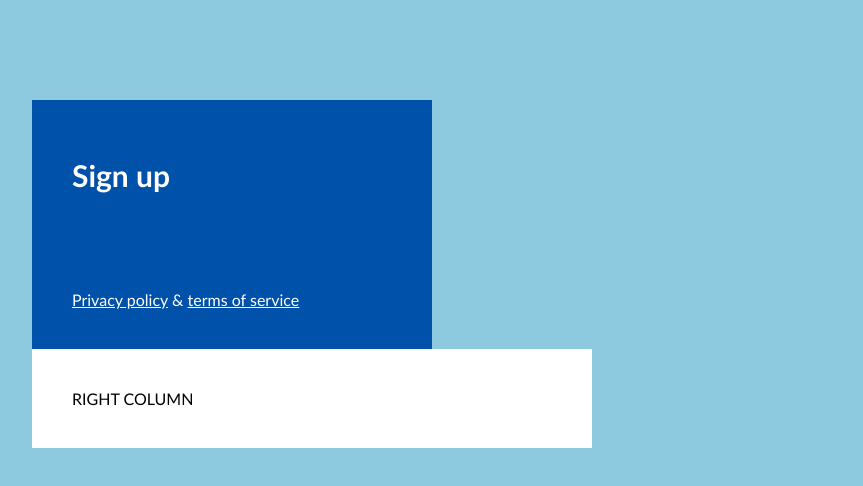
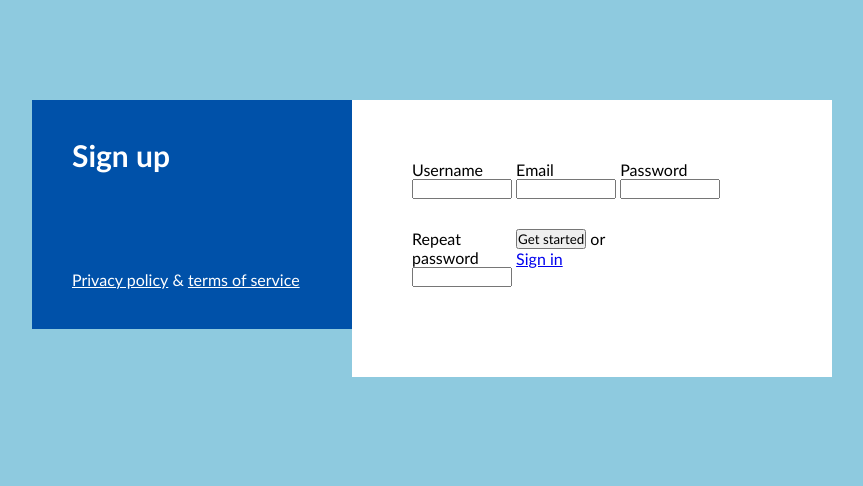
Before and after one commit to baekarolina/3-auth, a plain HTML site: page index.html in a window 1280 px wide. Shown: the whole page, without its empty margins (208-1071 px from the left). Drawn offline with Linux system fonts and the light colour scheme.

Commit message:
Initial form HTML #4

```diff
--- a/css/main.css
+++ b/css/main.css
@@ -1,5 +1,5 @@
 body,
-body > * {
+body * {
     box-sizing: border-box;
     margin: 0;
     padding: 0;
@@ -28,6 +28,8 @@ body {
 }
 
 .main-title {
+    display: inline-block;
+    width: 100%;
     color: #fff;
     margin-bottom: 100px;
     line-height: 30px;
@@ -35,20 +37,48 @@ body {
 }
 
 .bottom-links {
+    display: inline-block;
+    width: 100%;
 }
 
 .link {
+    display: inline-block;
     color: #fff;
 }
 
 .symbol {
+    display: inline-block;
     color: #fff;
 }
 
 .right-column {
     display: inline-block;
     width: 60%;
-    padding: 40px;
+    padding: 60px;
     float: left;
     background-color: #fff;
 }
+
+.form {
+    display: inline-block;
+    width: 100%;
+}
+
+.form > .form-row {
+    display: inline-block;
+    width: 100px;
+    margin-bottom: 30px;
+}
+
+.form > .form-row:last-of-type {
+    margin-bottom: 0;
+}
+
+.form > .form-row > label {
+    display: inline-block;
+    width: 100%;
+}
+.form > .form-row > input {
+    display: inline-block;
+    width: 100%;
+}
--- a/index.html
+++ b/index.html
@@ -20,8 +20,30 @@
             </div>
         </div>
         <div class="right-column">
-            RIGHT COLUMN
-        </div>
+            <form class="form">
+               <div class="form-row">
+                   <label for="">Username</label>
+                   <input type="text">
+                </div>
+               <div class="form-row">
+                   <label for="">Email</label>
+                   <input type="text">
+                </div>
+               <div class="form-row">
+                   <label for="">Password</label>
+                   <input type="text">
+                </div>
+               <div class="form-row">
+                   <label for="">Repeat password</label>
+                   <input type="text">
+                </div>
+               <div class="form-row">
+                   <button type="submit">Get started</button>
+                   <span>or</span>
+                   <a href="#">Sign in</a>
+            </div>
+        </form>
+     </div>
     </main>
 </body>
 
```
